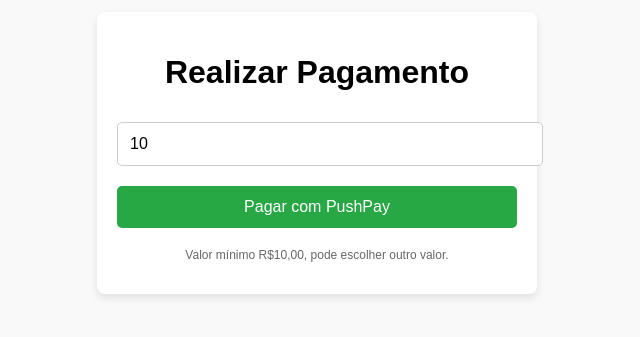
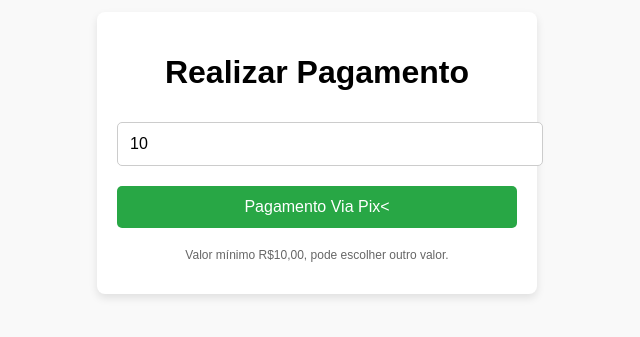
Before and after one commit to johnnybs1/conversamagneticapagamento, a plain HTML site: page index.html in a window 1280 px wide. Shown: the part 267-604 px from the top of the page, 323-963 px from the left. Drawn offline with Linux system fonts and the light colour scheme.

Commit message:
Update index.html

```diff
--- a/index.html
+++ b/index.html
@@ -52,7 +52,7 @@
   <div class="container">
     <h1>Realizar Pagamento</h1>
     <input type="number" id="amount" placeholder="Valor (R$)" min="10" value="10">
-    <button onclick="realizarPagamento()">Pagar com PushPay</button>
+    <button onclick="realizarPagamento()">Pagamento Via Pix<</button>
     <p class="small-text">Valor mínimo R$10,00, pode escolher outro valor.</p>
   </div>
 
```
